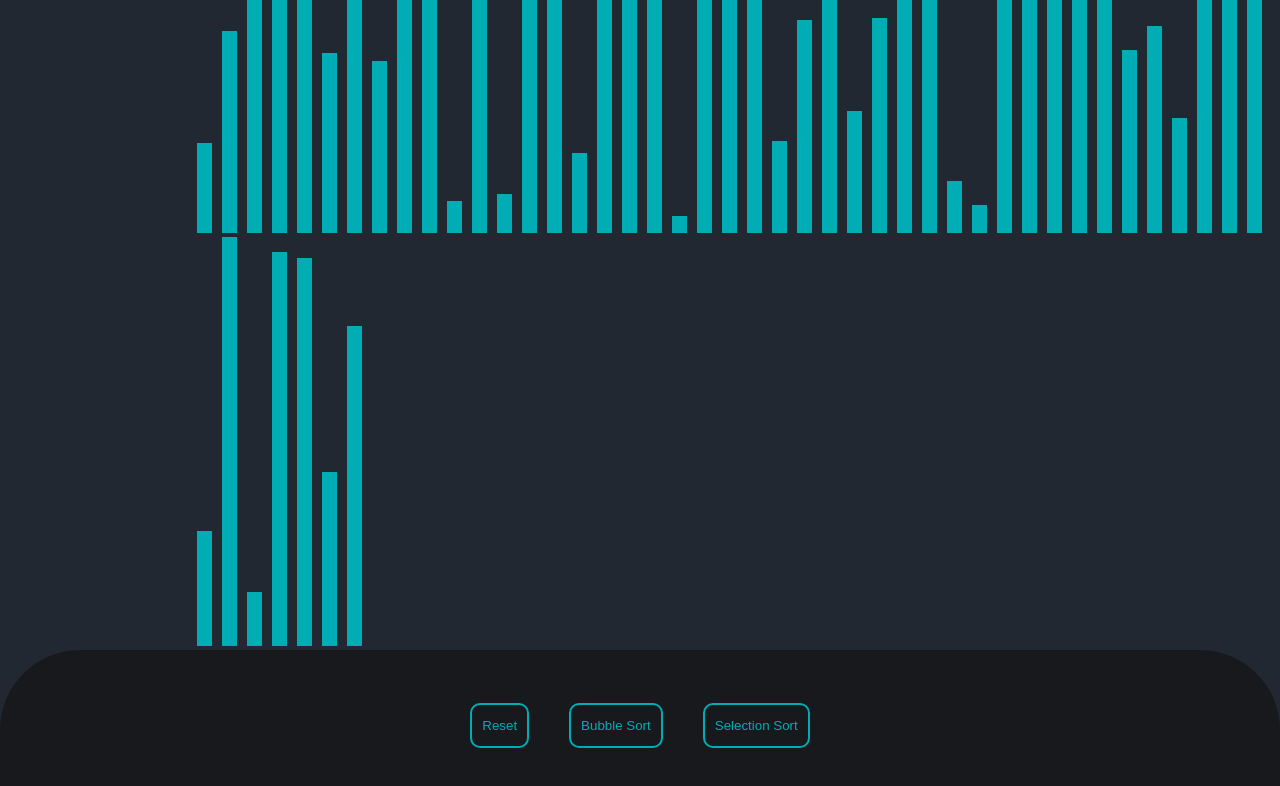
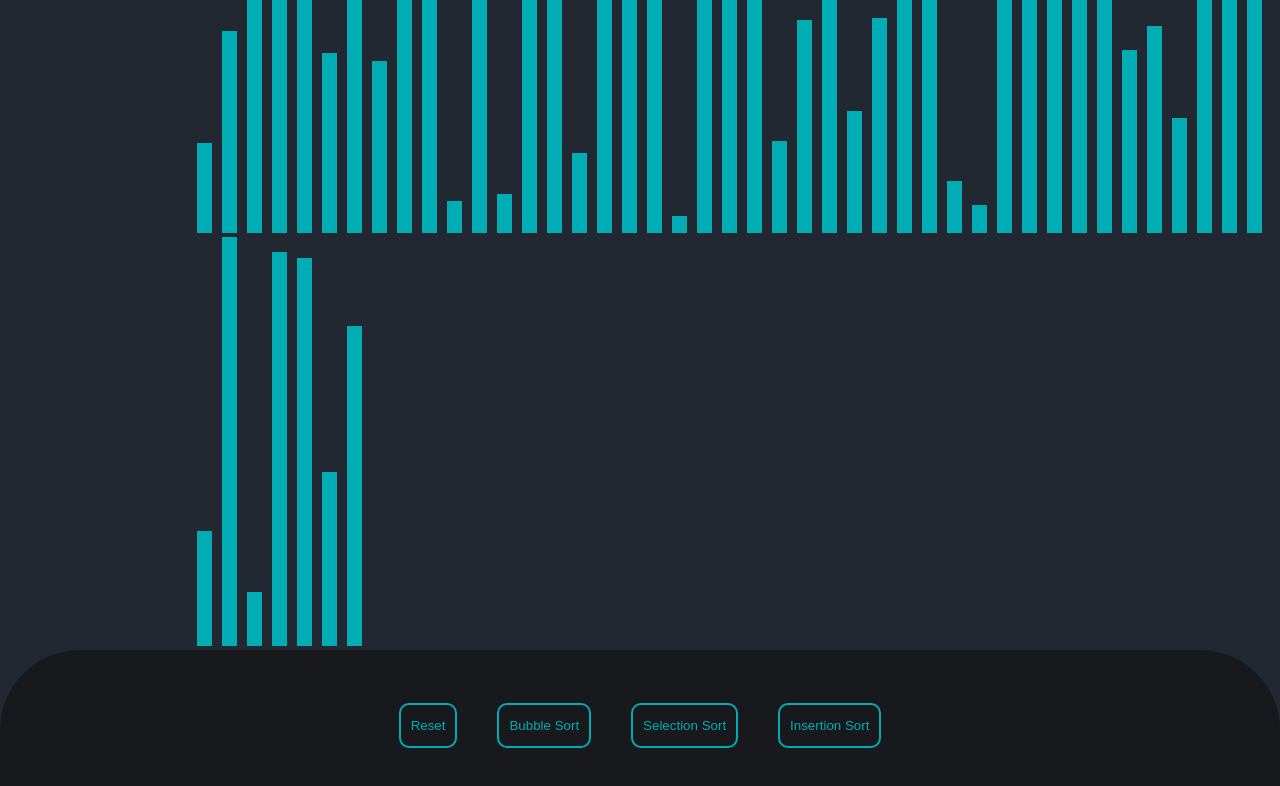
Before and after one commit to vishalda/Algo-visualizer, a React (Create React App) app: page / in a window 1280 px wide. Shown: the top 786 px of the page. Built offline with nearby package versions, Linux system fonts and the light colour scheme.

Commit message:
:zap: Insertion sort

```diff
--- a/src/SortingVisualizer/sort.js
+++ b/src/SortingVisualizer/sort.js
@@ -69,6 +69,29 @@ class Sort extends React.Component{
         this.setState({array})
     }
 
+    async insertionSort(){
+        let i,j,key;
+        const array=this.state.array;
+        const ele=document.querySelectorAll(".div-bar")
+        for(i=1;i<array.length;i++){
+            key=array[i];
+            j=i;
+            ele[i].style.background = `${SecondaryColor}`;
+            while(array[j-1]>key && j>=1){
+                ele[j].style.background = `${SecondaryColor}`;
+                array[j]=array[j-1];
+                await waitforme(20);
+                ele[j].style.background = `${PrimaryColor}`;
+                ele[i].style.background = `${SecondaryColor}`;
+                j--;
+            }
+            array[j]=key;
+            ele[i].style.background = `${PrimaryColor}`;
+            this.setState({array});
+        }
+        this.setState({array});
+    }
+
     render() {
         const {array}=this.state;
         return(
@@ -82,6 +105,7 @@ class Sort extends React.Component{
                     <button onClick={()=>this.randomArray()} className="button">Reset</button>
                     <button onClick={()=>this.bubbleSort()} className="button">Bubble Sort</button>
                     <button onClick={()=>this.selectionSort()} className="button">Selection Sort</button>
+                    <button onClick={()=>this.insertionSort()} className="button">Insertion Sort</button>
                 </div>
             </div>
         );
@@ -103,4 +127,5 @@ function swap(arr,x,y){
     arr[x]=arr[y];
     arr[y]=temp;
 }
+
 export default Sort;
```
